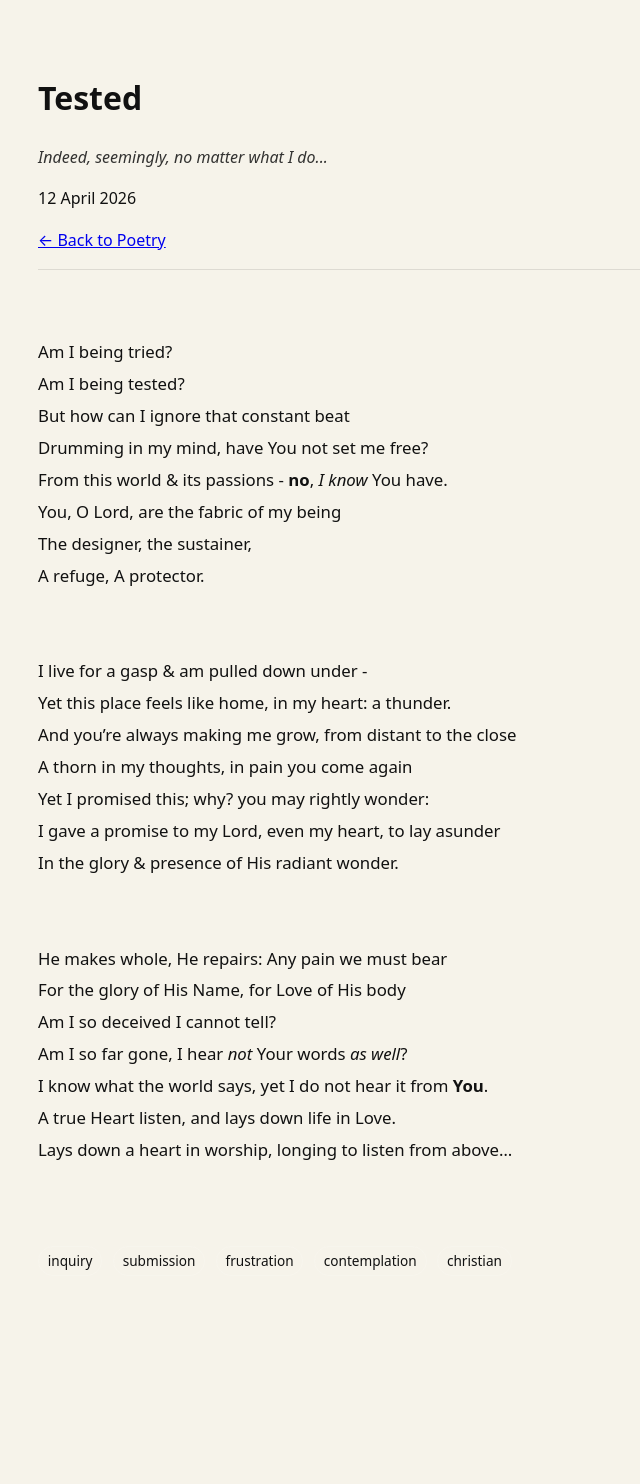
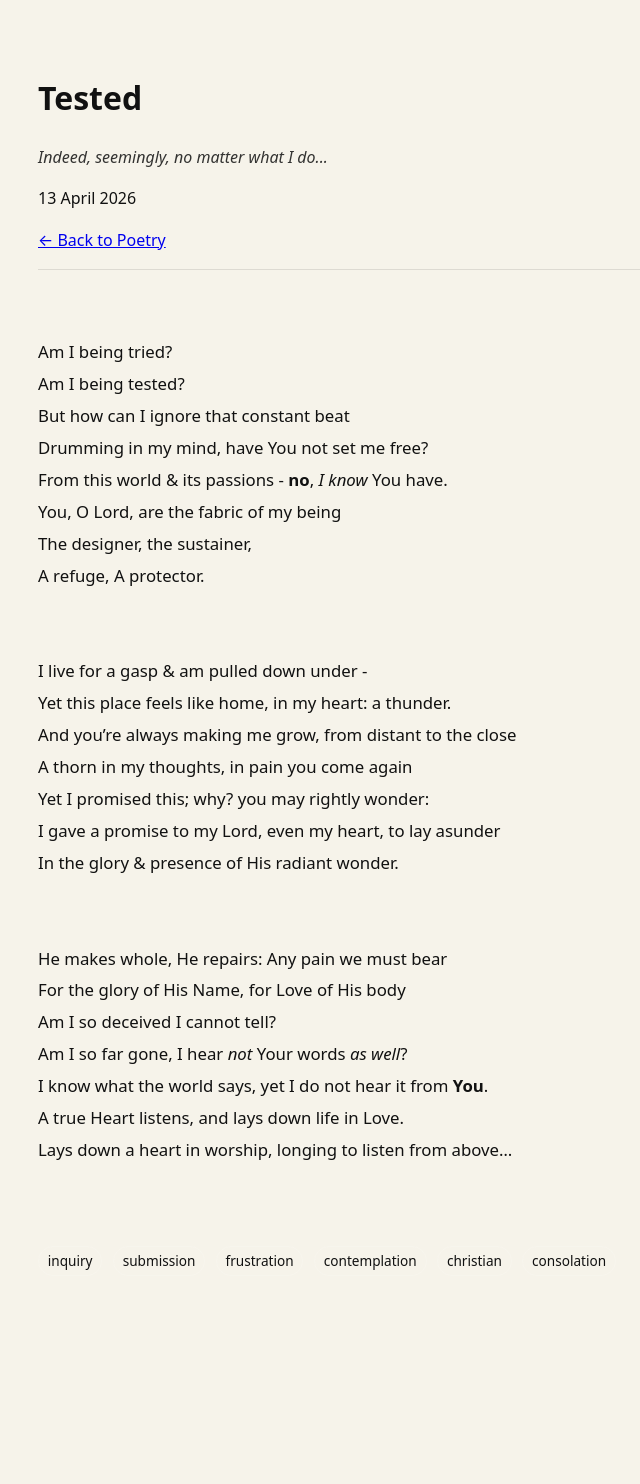
Before and after one commit to Wagz28/Wagz28.github.io, a Jekyll site: the page built from _poems/tested.md, in a window 1280 px wide. Shown: the whole page, without its empty margins (172-812 px from the left). Built offline with Jekyll 4.4.1, drawn with Linux system fonts in a browser that asks for light colours.

Commit message:
Poetic corrections

```diff
--- a/_poems/tested.md
+++ b/_poems/tested.md
@@ -1,8 +1,8 @@
 ---
 title: "Tested"
-date: 2026-04-12
+date: 2026-04-13
 summary: "Indeed, seemingly, no matter what I do..."
-tags: [inquiry, submission, frustration, contemplation, christian]
+tags: [inquiry, submission, frustration, contemplation, christian, consolation]
 ---
 
 Am I being tried?
@@ -27,5 +27,5 @@
 Am I so deceived I cannot tell?
 Am I so far gone, I hear _not_ Your words _as well_?
 I know what the world says, yet I do not hear it from **You**.
-A true Heart listen, and lays down life in Love.
+A true Heart listens, and lays down life in Love.
 Lays down a heart in worship, longing to listen from above...
```
Also changed, not shown: _poems/who-are-we.md (+1 -1 lines).
